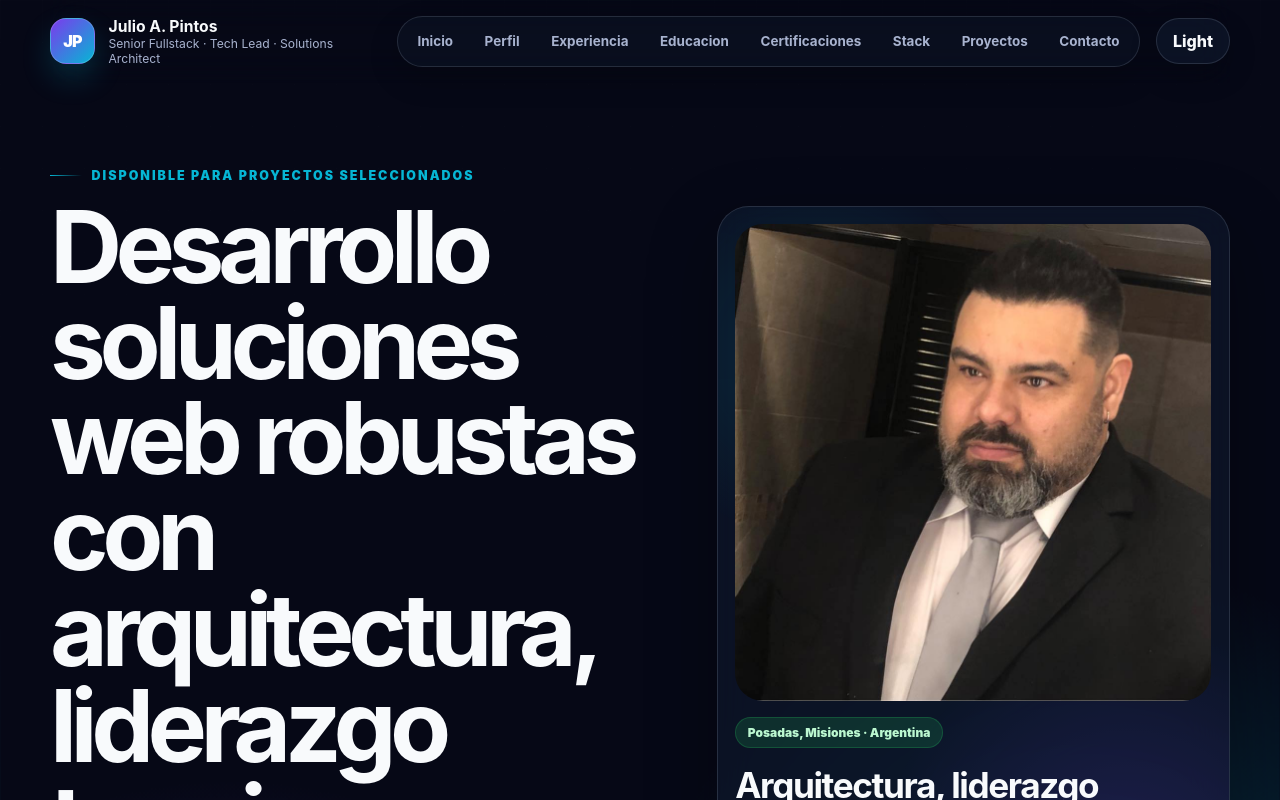
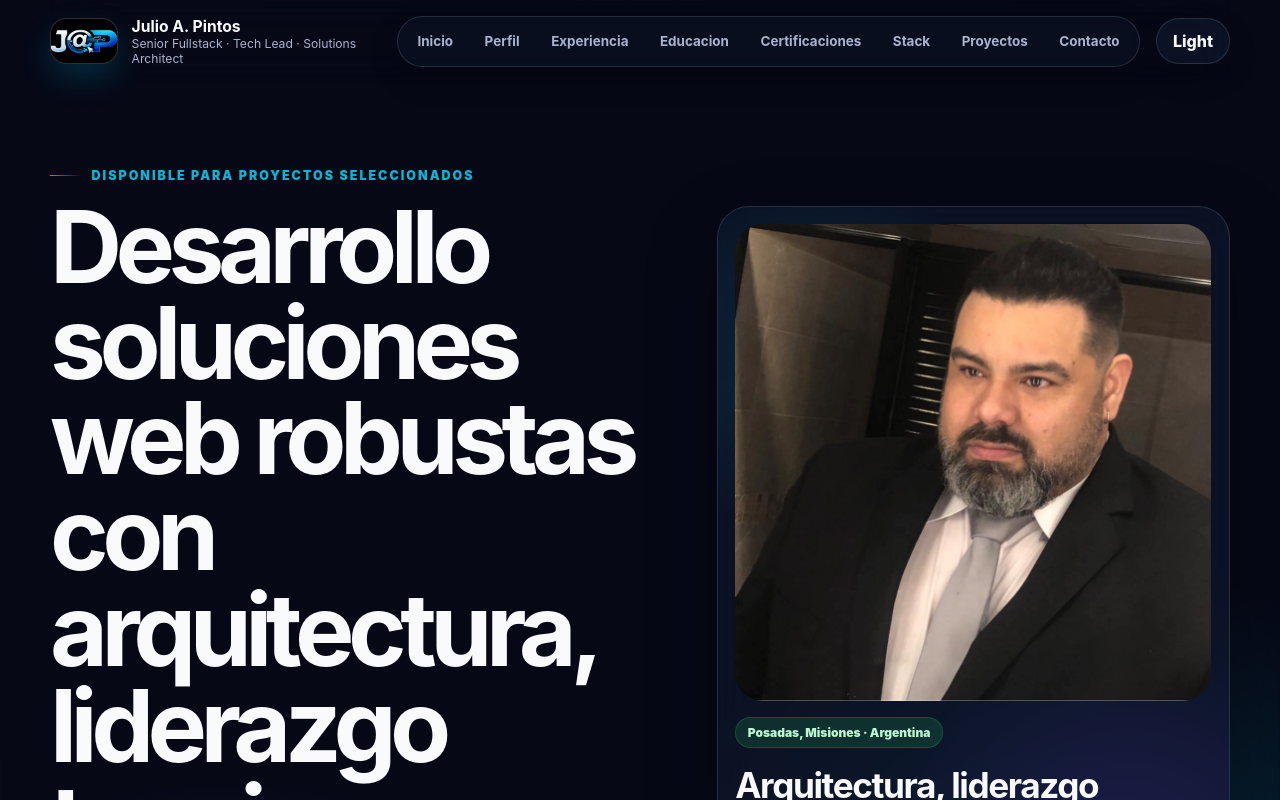
Before and after one commit to japintos/porfolio1, a Next.js app: page / in a window 1280 px wide. Shown: the top 800 px of the page. Built offline with nearby package versions, Linux system fonts and the light colour scheme.

Commit message:
feat: integrar logo personal en portfolio y CV
Agrega el logo como asset publico y lo incorpora al header, footer y portada del CV imprimible para reforzar la identidad visual.

Co-authored-by: Cursor <cursoragent@cursor.com>

```diff
--- a/components/portfolio/PortfolioExperience.module.css
+++ b/components/portfolio/PortfolioExperience.module.css
@@ -74,17 +74,22 @@
 }
 
 .brandMark {
-  display: grid;
-  width: 46px;
+  display: flex;
+  width: 76px;
   height: 46px;
-  place-items: center;
+  align-items: center;
+  justify-content: center;
   border: 1px solid rgba(255, 255, 255, 0.18);
   border-radius: 16px;
-  background: linear-gradient(135deg, var(--accent), var(--accent-2));
+  background: rgba(0, 0, 0, 0.78);
   box-shadow: 0 14px 30px rgba(6, 182, 212, 0.2);
-  color: white;
-  font-weight: 900;
-  letter-spacing: -0.05em;
+  overflow: hidden;
+}
+
+.brandLogo {
+  width: 68px;
+  height: auto;
+  object-fit: contain;
 }
 
 .brand strong,
@@ -870,6 +875,7 @@
 .footer {
   display: flex;
   flex-wrap: wrap;
+  align-items: center;
   justify-content: space-between;
   gap: 1rem;
   width: min(1180px, calc(100% - 32px));
@@ -883,6 +889,21 @@
   color: var(--text);
   text-decoration: none;
   font-weight: 900;
+}
+
+.footerBrand {
+  display: inline-flex;
+  align-items: center;
+  gap: 0.65rem;
+  color: var(--text);
+  font-weight: 900;
+}
+
+.footerLogo {
+  width: 58px;
+  height: auto;
+  border-radius: 8px;
+  background: #000;
 }
 
 .modalBackdrop {
--- a/components/portfolio/PortfolioExperience.tsx
+++ b/components/portfolio/PortfolioExperience.tsx
@@ -66,7 +66,16 @@ export default function PortfolioExperience() {
       <div className={styles.noise} aria-hidden="true" />
       <header className={styles.header}>
         <a className={styles.brand} href="#presentacion" onClick={() => setIsMenuOpen(false)}>
-          <span className={styles.brandMark}>JP</span>
+          <span className={styles.brandMark}>
+            <Image
+              src="/logo.jpg"
+              alt="Logo personal JAP"
+              width={92}
+              height={46}
+              className={styles.brandLogo}
+              priority
+            />
+          </span>
           <span>
             <strong>Julio A. Pintos</strong>
             <small>Senior Fullstack · Tech Lead · Solutions Architect</small>
@@ -443,7 +452,16 @@ export default function PortfolioExperience() {
       </main>
 
       <footer className={styles.footer}>
-        <span>Julio A. Pintos</span>
+        <span className={styles.footerBrand}>
+          <Image
+            src="/logo.jpg"
+            alt=""
+            width={58}
+            height={29}
+            className={styles.footerLogo}
+          />
+          Julio A. Pintos
+        </span>
         <span>Senior Fullstack Developer | WebXpert</span>
         <a href="#presentacion">Volver arriba</a>
       </footer>
```
Also changed, not shown: components/pdf/CvPrintDocument.tsx (+19 -0 lines), public/logo.jpg (added), 1 other file (tests, documents, lock files or other folders).
